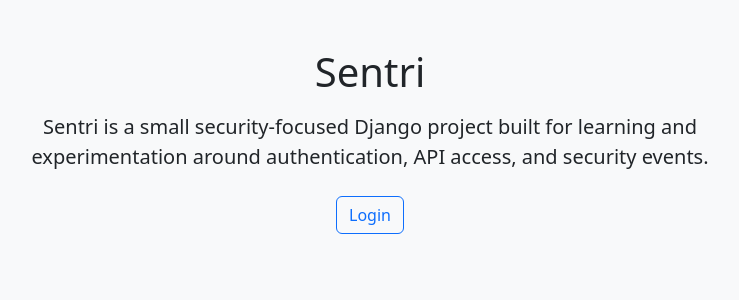
After one commit to Sandravaphilips/Sentri, a Django app: page / in a window 1280 px wide. The commit adds this page. Shown: the top 300 px of the page, without its empty margins (270-1009 px from the left). Run offline with Django 3.2, Linux system fonts and the light colour scheme.

Commit message:
Included a minimal landing page

```diff
--- a/sentri/templates/sentri/base.html
+++ b/sentri/templates/sentri/base.html
@@ -4,6 +4,7 @@
     <meta charset="UTF-8">
     <meta http-equiv="X-UA-Compatible" content="IE=edge"/>
     <meta name="viewport" content="width=device-width, initial-scale=1.0"/>
+    <meta name="robots" content="noindex, nofollow">
     <title>{% block title %}{% endblock %}</title>
     <link href="https://cdn.jsdelivr.net/npm/bootstrap@5.3.8/dist/css/bootstrap.min.css" rel="stylesheet" integrity="sha384-sRIl4kxILFvY47J16cr9ZwB07vP4J8+LH7qKQnuqkuIAvNWLzeN8tE5YBujZqJLB" crossorigin="anonymous">
 
--- /dev/null
+++ b/sentri/templates/sentri/landing.html
@@ -0,0 +1,29 @@
+{% extends "sentri/base.html" %}
+
+{% block body-class %}bg-light{% endblock %}
+
+{% block page-content %}
+    <div class="container py-5">
+        <div class="row justify-content-center">
+            <div class="col-md-8 text-center">
+
+                <h1 class="mb-3">Sentri</h1>
+
+                <p class="lead">
+                    Sentri is a small security-focused Django project built for learning
+                    and experimentation around authentication, API access, and security events.
+                </p>
+
+                <div class="mt-4 d-flex justify-content-center gap-3">
+                    <a
+                            href="{% url 'login' %}"
+                            class="btn btn-outline-primary"
+                    >
+                        Login
+                    </a>
+                </div>
+
+            </div>
+        </div>
+    </div>
+{% endblock %}
--- a/sentri/urls.py
+++ b/sentri/urls.py
@@ -16,10 +16,13 @@ Including another URLconf
 from django.contrib import admin
 from django.urls import include, path
 
+from sentri.views import LandingPageView
+
 urlpatterns = [
     path("admin/security/", include("security.admin_urls")),
     path('admin/', admin.site.urls),
 
+    path("", LandingPageView.as_view(), name="landing"),
 
     path('api/auth/', include('accounts.api_urls')),
     path('api/', include('apikeys.api_urls')),
--- /dev/null
+++ b/sentri/views.py
@@ -0,0 +1,5 @@
+from django.views.generic import TemplateView
+
+
+class LandingPageView(TemplateView):
+    template_name = "sentri/landing.html"
```
